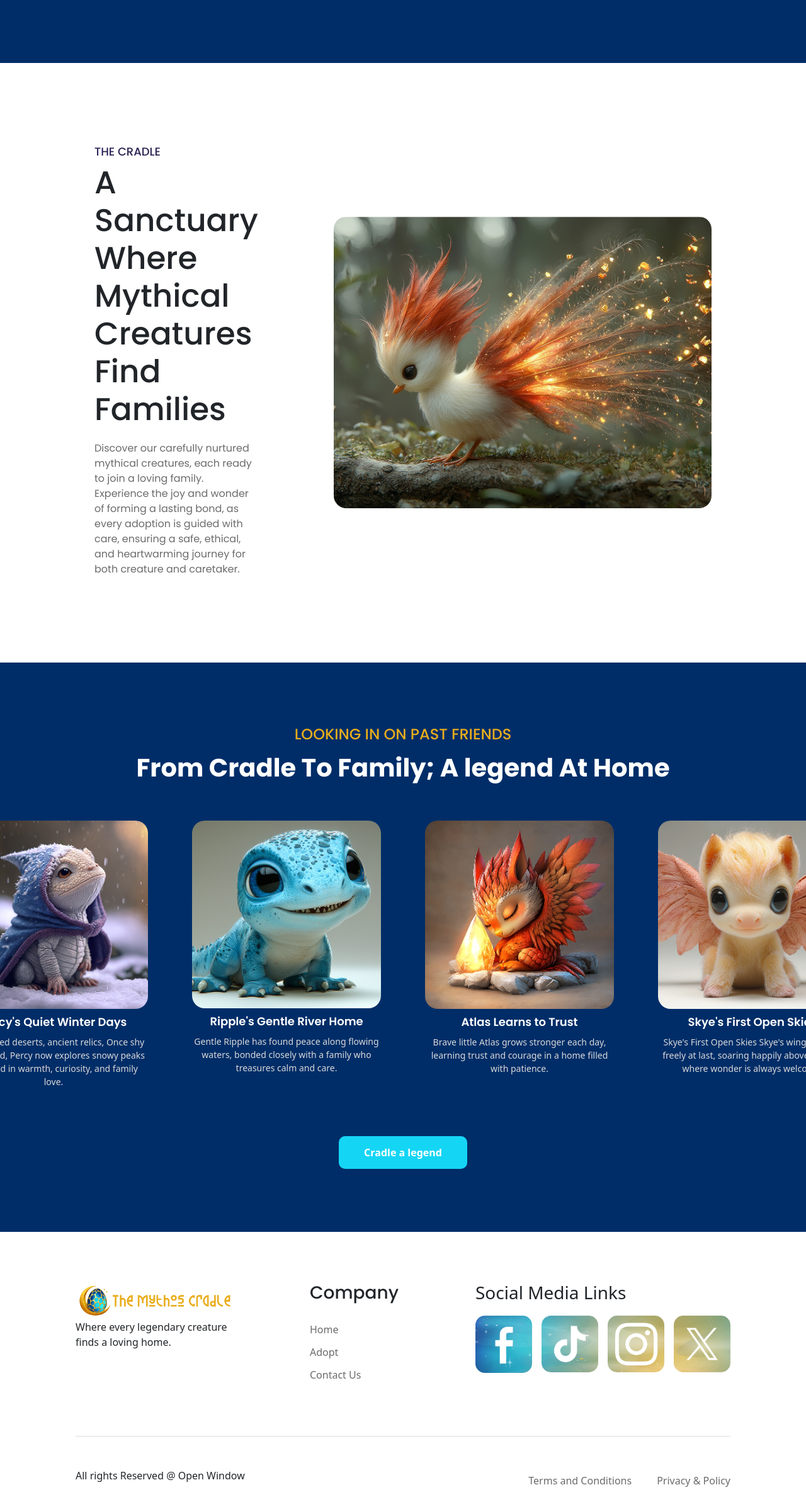
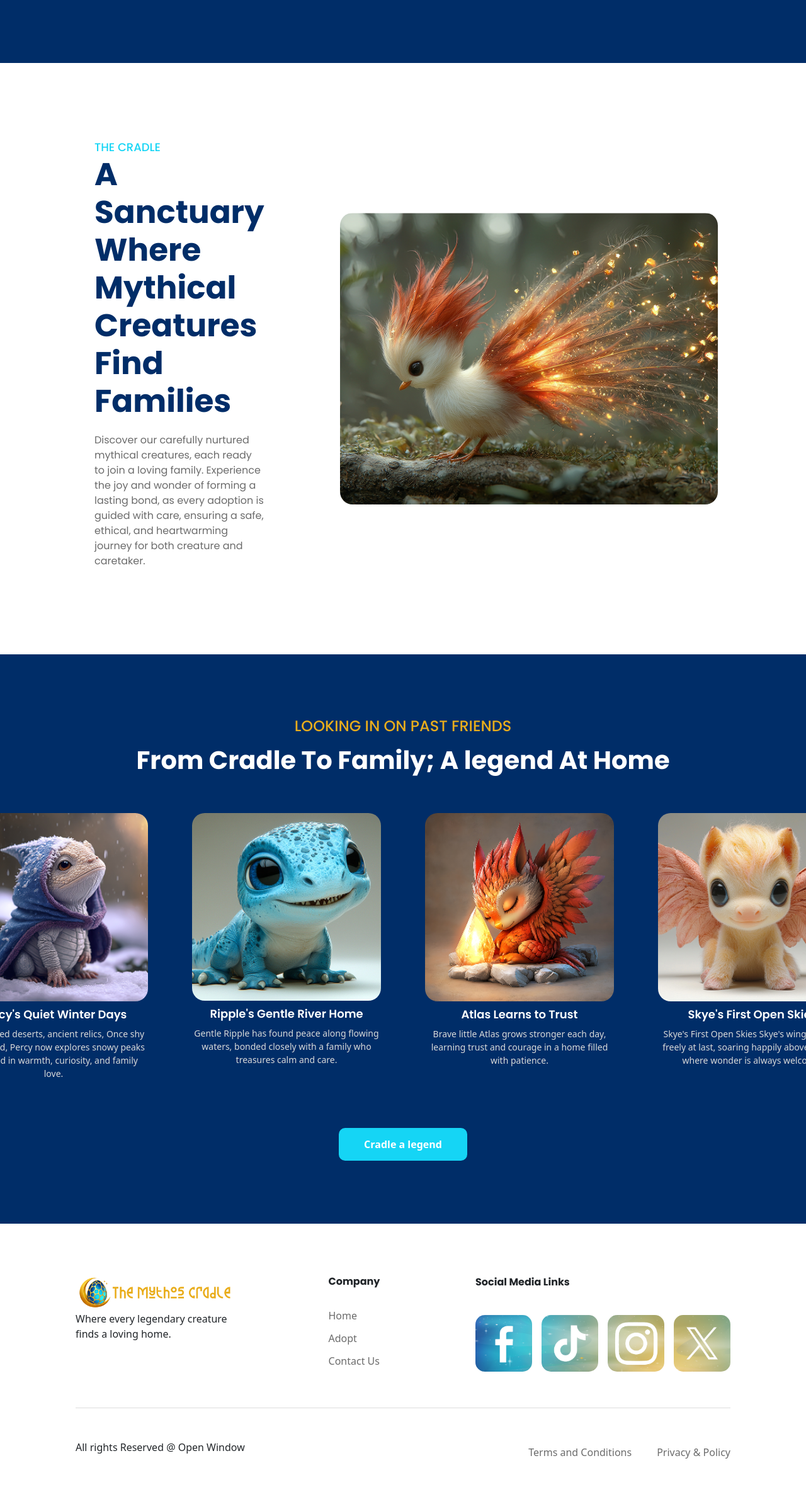
Before and after one commit to danyavanmeyeren/261140_Danya_vanMeyeren_DV_S1_MythosCradle, a plain HTML site: page index.html in a window 1280 px wide. Shown: the part 1520-3897 px from the top of the page at 63% size. Drawn offline with nearby package versions, Linux system fonts and the light colour scheme; a web font is replaced by a local one.

Commit message:
Layout problems fixed

```diff
--- a/css/main.css
+++ b/css/main.css
@@ -119,16 +119,12 @@
     border-radius: 20px;
 }
 
-.sanctuaryText h4{
-    font-family: 'Poppins', sans-serif;
-    font-size: 18px;
-    margin-top: 10px;
-    color: #2b2153;
-}
 
 .sanctuaryText h2{
     font-family: 'Poppins', sans-serif;
     font-size: 50px;
+    color: #002d68;
+    font-weight: 700;
 }
 
 .sanctuaryText p{
@@ -256,7 +252,7 @@
 .socialIcons{
     display: flex;
     gap: 15px;
-    margin-top: 20px;
+    margin-top: 70px;
 }
 
 .socialIcons img{
@@ -870,10 +866,12 @@
 }
 
 .formCard{
-    width: 100%;
-    max-width: 800px;
-    padding: 50px 60px;
-    margin-left: 80px;
+    width: 480px;
+    height: 800px;
+    max-width: 480px;
+    padding: 50px 50px;
+    margin-left: 150px;
+    margin-top: 70px;
     background-image: url("../assets/img/img/formBackground.png");
     background-size: cover;
     background-position: center;
@@ -890,6 +888,7 @@
 
 .formCard label{
     font-size: 18px;
+    flex-wrap: nowrap;
 }
 
 .formCard form{
@@ -1302,3 +1301,36 @@
 #cartTotal {
     margin-right: auto;
 }
+
+.footerCenter h3{
+    all: unset;
+    font-family: 'Poppins', sans-serif;
+    margin-bottom: 30px;
+    font-weight: 700;
+}
+
+.footerRight h3 {
+    all: unset;
+    font-family: 'Poppins', sans-serif;
+    margin-bottom: 80px;
+    font-weight: 700;
+
+}
+
+
+.sanctuaryText h4{
+    all: unset;
+    font-family: 'Poppins', sans-serif;
+    font-size: 18px;
+    margin-top: 10px;
+    color: #15d5f5 ;
+    font-weight: 500;
+    margin-bottom: 100px;
+}
+
+.socialIcons{
+    all: unset;
+    display: flex;
+    gap: 15px;
+    margin-top: 40px;
+}
--- a/index.html
+++ b/index.html
@@ -99,7 +99,7 @@
     <section class="sanctuary">
         <div class="sanctuaryText">
             <h4>THE CRADLE</h4>
-            <H2>A Sanctuary Where Mythical Creatures Find Families</H2>
+            <h2>A Sanctuary Where Mythical Creatures Find Families</h2>
             <P>Discover our carefully nurtured mythical creatures, each ready to join a loving family. Experience the joy and wonder of forming a lasting bond, as every adoption is guided with care, ensuring a safe, ethical, and heartwarming journey for both creature and caretaker.</P>
         </div>
         <div class="sanctuaryImage">
```
